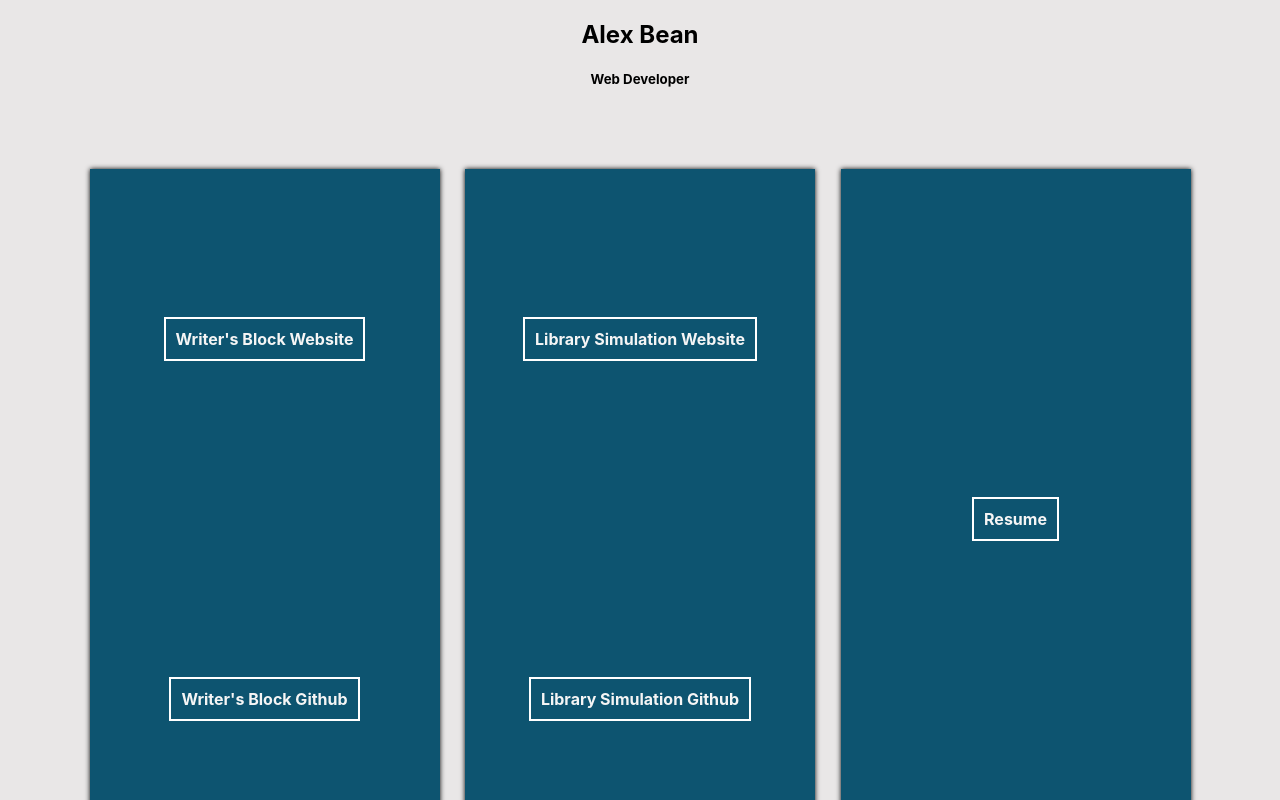
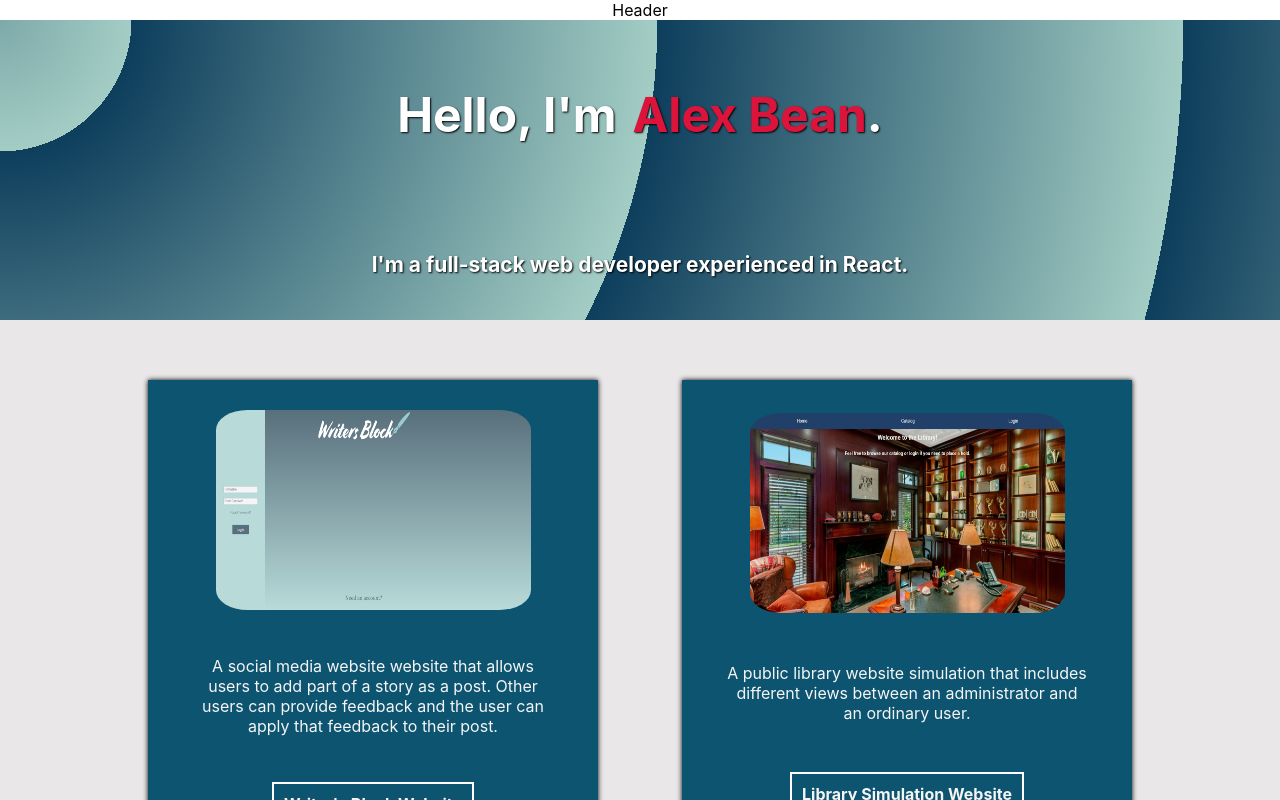
Before and after one commit to AlexEBean/Portfolio, a React (Create React App) app: page /#/ in a window 1280 px wide. Shown: the top 800 px of the page. Built offline with nearby package versions, Linux system fonts and the light colour scheme.

Commit message:
css and About.js update

```diff
--- a/src/App.js
+++ b/src/App.js
@@ -1,10 +1,12 @@
 import React from "react"
 import routes from './routes.js';
 import './App.css';
+import Header from "./components/Header/Header"
 
 function App() {
   return (
     <div className = "App">
+      <Header/>
       {routes}
     </div>
   );
--- /dev/null
+++ b/src/components/About/About.css
@@ -0,0 +1,16 @@
+.list{
+    height: 100vh;
+    width: 100vw;
+    display: flex;
+    flex-direction: column;
+    align-items: left;
+    background: repeating-radial-gradient(circle at top left, #0D3E5C 10%, #A3CDC4 50%);
+}
+
+.list-item{
+    list-style: disc;
+    padding-top: 10px;
+    font-weight: 400;
+    font-size: 16px;
+    color: whitesmoke;
+}
--- a/src/components/About/About.js
+++ b/src/components/About/About.js
@@ -1,8 +1,19 @@
 import React from "react"
+import "./About.css"
 
 const About = () => {
   return (
-    <div>About</div>
+    <div className='list'> About Me:
+            <li className='list-item'>
+              I love to design & create projects. It's fulfilling to look at a finished product and fully understand how it works.
+            </li>
+            <li className='list-item'>
+              Mechanically-inclined problem solver.  I enjoy finding solutions to problems through learning new things and expanding my coding tool kit.
+            </li>
+            <li className='list-item'>
+              Detail-oriented.  I take pride in what I create and do my best to ensure my code functions correctly from back-end to front-end.
+            </li>
+      </div>
   )
 }
 export default About
--- /dev/null
+++ b/src/components/Header/Header.js
@@ -0,0 +1,11 @@
+import React from "react"
+import "./Header.css"
+
+const Header = () => {
+    return (
+      <div>
+          Header
+        </div>
+    )
+  }
+  export default Header
--- a/src/components/Home/Home.css
+++ b/src/components/Home/Home.css
@@ -1,10 +1,40 @@
 .home{
     background-color: rgb(233, 231, 231);
     padding-bottom: 60px;
+    min-height: 100vh;
     width: 100%;
     display: flex;
     flex-direction: column;
     align-items: center;
+}
+
+.intro{
+    height: 300px;
+    width: 100vw;
+    display: flex;
+    flex-direction: column;
+    color: white;
+    align-items: center;
+    justify-content: space-around;
+    font-size: 32px;
+    text-shadow: 1px 1px 2px black;
+    background: repeating-radial-gradient(circle at top left, #0D3E5C 10%, #A3CDC4 50%);
+}
+
+.intro > h1{
+    display: flex;
+    font-size: 21px;
+}
+
+.intro-name{
+    display: flex;
+    flex-direction: row;
+}
+
+.name{
+    padding-left: 16px;
+    color: crimson;
+    text-shadow: 1px 1px 2px black;
 }
 
 .projects{
@@ -15,8 +45,8 @@
 }
 
 .project{
-    height: 700px;
-    width: 350px;
+    height: 600px;
+    width: 450px;
     background: #0d5470;
     display: flex;
     justify-content: space-evenly;
@@ -40,3 +70,14 @@
     border: 2px solid #04c2c9;
     transition: all .35s ease-in-out;
 }
+
+img{
+    height: 200px;
+    width: 70%;
+    border-radius: 10%;
+}
+
+p {
+    color: whitesmoke;
+    width: 80%;
+}
--- a/src/components/Home/Home.js
+++ b/src/components/Home/Home.js
@@ -1,15 +1,25 @@
 import React from "react"
 import "./Home.css"
+import l1 from "./images/libraryHome.png"
+import wb1 from "./images/wbLogin.png"
 
 const Home = () => {
+
   return (
     <div className='home'>
-      <section>
-        <h1>Alex Bean</h1>
-        <h5>Web Developer</h5>
+      <section className='intro'>
+            <div className='intro-name'>
+                <h1>Hello, I'm</h1>
+                <h1 className='name'>Alex Bean</h1>
+                <h1>.</h1>
+            </div>
+          <h1>I'm a full-stack web developer experienced in React.</h1>
       </section>
       <section className = "projects">
       <div className = "project">
+        <img src = {wb1} alt = "Group Project"/>
+          <p>A social media website website that allows users to add part of a story as a post.  Other users can provide feedback and the user can apply that feedback to their post.
+          </p>
           <a
             href = "https://writersblock.xyz"
             className = "link">
@@ -17,12 +27,15 @@ const Home = () => {
           </a>
           <br></br>
           <a
-            href = "https://github.com/Writer-s-Block-dawgs/writers-block"
+            href = "https://github.com/Writer-Block/writers-block"
             className = "link">
               Writer's Block Github
           </a>
         </div>
         <div className = "project">
+          <img src = {l1} alt = "Personal Project"/>
+          <p>A public library website simulation that includes different views between an administrator and an ordinary user.
+          </p>
           <a
             href = "https://libraris.xyz"
             className = "link">
@@ -35,13 +48,6 @@ const Home = () => {
               Library Simulation Github
           </a>
         </div>
-        <div className = "project">
-          <a
-            href = "https://docs.google.com/document/d/1IuceaYcbLWkkJ9uwJFR5zJ6Zb10v2eWzTOyD-dMRuR8"
-            className = "link">
-              Resume
-          </a>
-        </div>
       </section>
     </div>
   )
```
Also changed, not shown: src/components/Header/Header.css (added), src/components/Home/images/libraryHome.png (added), src/components/Home/images/wbLogin.png (added).
